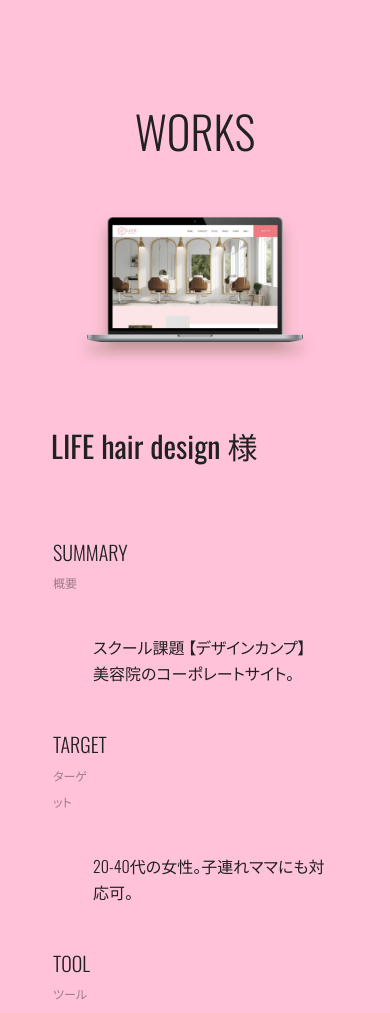
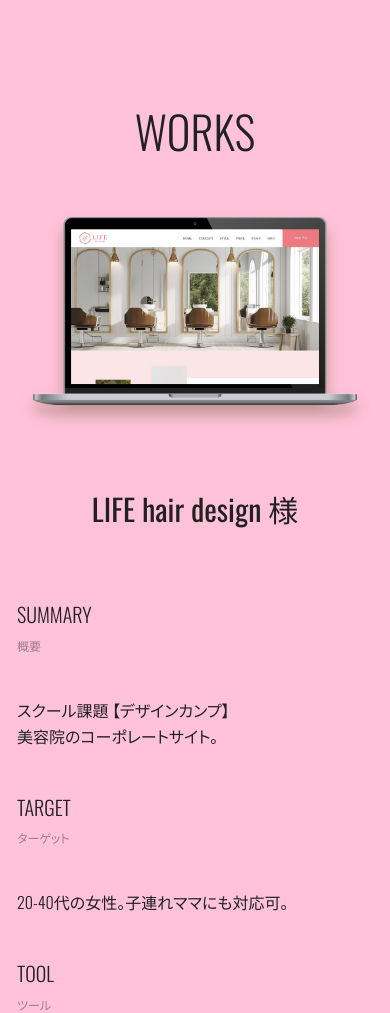
Before and after one commit to nakoueno/portforio_ueno, a plain HTML site: page portfotio_cording_ueno/works_1.html in a window 390 px wide. Shown: the part 97-1110 px from the top of the page. Drawn offline with nearby package versions, Linux system fonts and the light colour scheme.

Commit message:
Add files via upload

```diff
--- a/portfotio_cording_ueno/css/style.css
+++ b/portfotio_cording_ueno/css/style.css
@@ -810,18 +810,50 @@ footer{
     color: #9E7B8A;
 }
 
+
+
+/* 下層ページ_works_sp */
 @media screen and (max-width:670px) {
+    .works_p img{
+        max-width: 90%;
+    }
+    #works_page h2{
+    text-align: center;
+    }
+.works_p2 h3{
+    text-align: center;
+    font-size: 30px;
+    margin: 80px auto 63px auto;
+    }
+.works_p2 table{
+    width: 100%;
+    margin: 0 auto;
+    }
+.works_p2 td{
+    /* text-align: center; */
+    vertical-align: top;
+    padding: 0 0 40px 0;
+    }
+.works_text2{
+    font-size: 12px;
+    }
+.works_p2 td:nth-child(2n){
+    width: 100%;
+}
 .works_p2:last-child {
     border-bottom: solid 1px #ccc;
     width: 100%;
 }
 .works_p2 {
-        width: 80%;
+    width: 100%;
 }
   /* .works_p2 th, */
 .works_p2 td {
     border-bottom: none;
     display: block;
+    width: 100%;
+}
+.works_p2 td:nth-child(2n+1){
     width: 100%;
 }
 
@@ -1451,29 +1483,4 @@ textarea.c-form__input {
         height: 30px; /* 棒の高さ */
     }
 
-
-
-/* 下層ページ_works_sp */
-#works_page h2{
-    text-align: center;
-
 }
-.works_p2{
-    max-width: 90%;
-}
-.works_p2 h3{
-    font-size: 30px;
-    margin: 80px auto 63px auto;
-}
-.works_p2 table{
-    width: 100%;
-    margin: 0 auto;
-}
-.works_p2 td{
-    vertical-align: top;
-    padding: 0 0 40px 40px;
-}
-.works_text2{
-    font-size: 12px;
-}
-}
```
Lines whose indentation alone changed are shown as unchanged.
